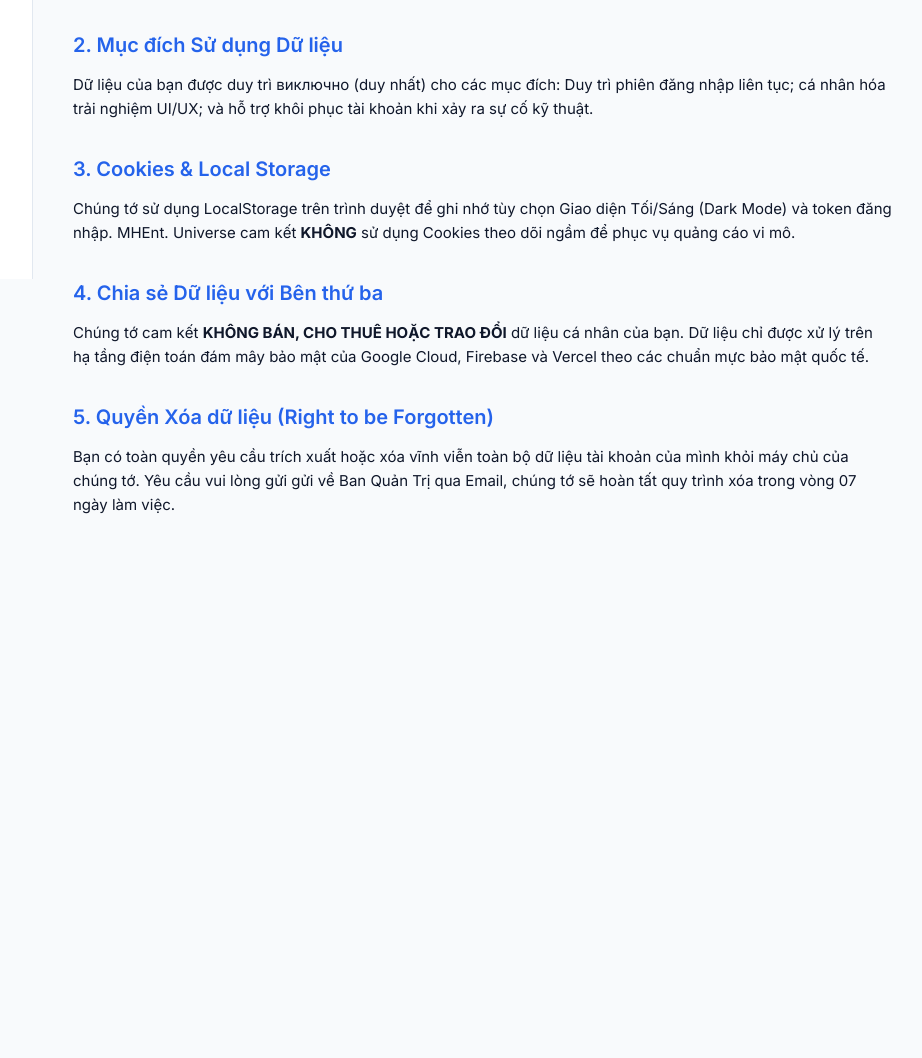
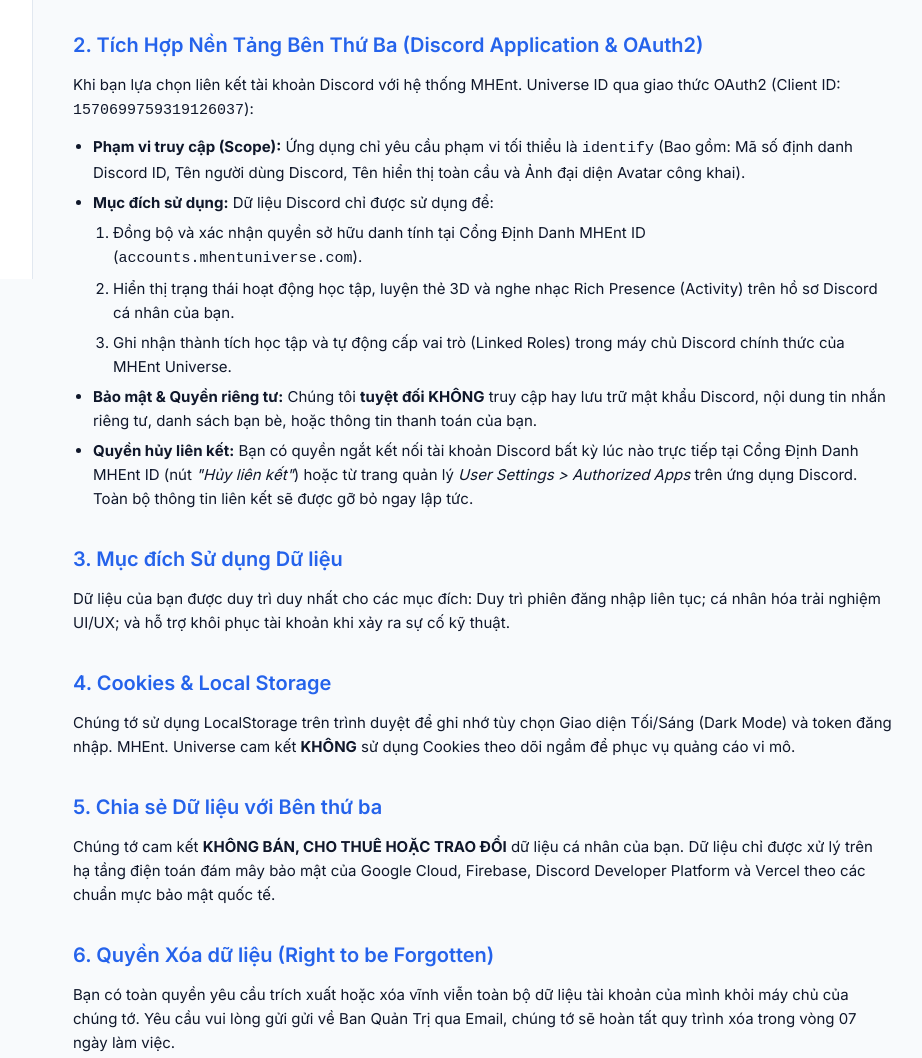
Before and after one commit to mhentuniverse/mhent-docs, a plain HTML site: page privacy.html in a window 1280 px wide. Shown: the part 521-1579 px from the top of the page, without its empty margins (247-1169 px from the left). Before the commit the page ends 1110 px from the top, so only its background shows below. Drawn offline with Linux system fonts and the light colour scheme.

Commit message:
docs: add Discord OAuth2 integration terms and privacy policy

```diff
--- a/privacy.html
+++ b/privacy.html
@@ -19,7 +19,7 @@
     </script>
     <meta charset="UTF-8">
     <meta name="viewport" content="width=device-width, initial-scale=1.0">
-    <title>Điều khoản Dịch vụ - MHEnt. Docs</title>
+    <title>Chính Sách Bảo Mật - MHEnt. Docs</title>
     <link rel="icon" type="image/png" href="https://mhentuniverse.com/assets/icon-web.png">
     <link href="https://fonts.googleapis.com/css2?family=Inter:wght@400;500;600;700&display=swap" rel="stylesheet">
     <link rel="stylesheet" href="https://cdnjs.cloudflare.com/ajax/libs/font-awesome/6.4.0/css/all.min.css">
@@ -104,7 +104,7 @@
         </div>
 
         <h1>Chính Sách Bảo Mật & Dữ Liệu</h1>
-        <div class="meta-info">Cập nhật lần cuối: 15 Tháng 07, 2026 | Phiên bản: 2.0</div>
+        <div class="meta-info">Cập nhật lần cuối: 13 Tháng 11, 2026 | Phiên bản: 2.1 (Tích Hợp Discord OAuth2)</div>
 
         <div class="alert-box">
             <strong><i class="fa-solid fa-shield-halved"></i> Cam kết:</strong> MHEnt. Universe tôn trọng quyền riêng tư của bạn. Chúng tớ tuân thủ nghiêm ngặt các nguyên tắc bảo vệ dữ liệu cá nhân theo quy định pháp luật.
@@ -120,22 +120,39 @@
         </section>
 
         <section>
-            <h2>2. Mục đích Sử dụng Dữ liệu</h2>
-            <p>Dữ liệu của bạn được duy trì виключно (duy nhất) cho các mục đích: Duy trì phiên đăng nhập liên tục; cá nhân hóa trải nghiệm UI/UX; và hỗ trợ khôi phục tài khoản khi xảy ra sự cố kỹ thuật.</p>
+            <h2>2. Tích Hợp Nền Tảng Bên Thứ Ba (Discord Application & OAuth2)</h2>
+            <p>Khi bạn lựa chọn liên kết tài khoản Discord với hệ thống MHEnt. Universe ID qua giao thức OAuth2 (Client ID: <code>1570699759319126037</code>):</p>
+            <ul>
+                <li><strong>Phạm vi truy cập (Scope):</strong> Ứng dụng chỉ yêu cầu phạm vi tối thiểu là <code>identify</code> (Bao gồm: Mã số định danh Discord ID, Tên người dùng Discord, Tên hiển thị toàn cầu và Ảnh đại diện Avatar công khai).</li>
+                <li><strong>Mục đích sử dụng:</strong> Dữ liệu Discord chỉ được sử dụng để:
+                    <ol style="margin-left: 20px; margin-top: 6px;">
+                        <li>Đồng bộ và xác nhận quyền sở hữu danh tính tại Cổng Định Danh MHEnt ID (<code>accounts.mhentuniverse.com</code>).</li>
+                        <li>Hiển thị trạng thái hoạt động học tập, luyện thẻ 3D và nghe nhạc Rich Presence (Activity) trên hồ sơ Discord cá nhân của bạn.</li>
+                        <li>Ghi nhận thành tích học tập và tự động cấp vai trò (Linked Roles) trong máy chủ Discord chính thức của MHEnt Universe.</li>
+                    </ol>
+                </li>
+                <li><strong>Bảo mật & Quyền riêng tư:</strong> Chúng tôi <strong>tuyệt đối KHÔNG</strong> truy cập hay lưu trữ mật khẩu Discord, nội dung tin nhắn riêng tư, danh sách bạn bè, hoặc thông tin thanh toán của bạn.</li>
+                <li><strong>Quyền hủy liên kết:</strong> Bạn có quyền ngắt kết nối tài khoản Discord bất kỳ lúc nào trực tiếp tại Cổng Định Danh MHEnt ID (nút <em>"Hủy liên kết"</em>) hoặc từ trang quản lý <em>User Settings &gt; Authorized Apps</em> trên ứng dụng Discord. Toàn bộ thông tin liên kết sẽ được gỡ bỏ ngay lập tức.</li>
+            </ul>
         </section>
 
         <section>
-            <h2>3. Cookies & Local Storage</h2>
+            <h2>3. Mục đích Sử dụng Dữ liệu</h2>
+            <p>Dữ liệu của bạn được duy trì duy nhất cho các mục đích: Duy trì phiên đăng nhập liên tục; cá nhân hóa trải nghiệm UI/UX; và hỗ trợ khôi phục tài khoản khi xảy ra sự cố kỹ thuật.</p>
+        </section>
+
+        <section>
+            <h2>4. Cookies & Local Storage</h2>
             <p>Chúng tớ sử dụng LocalStorage trên trình duyệt để ghi nhớ tùy chọn Giao diện Tối/Sáng (Dark Mode) và token đăng nhập. MHEnt. Universe cam kết <strong>KHÔNG</strong> sử dụng Cookies theo dõi ngầm để phục vụ quảng cáo vi mô.</p>
         </section>
 
         <section>
-            <h2>4. Chia sẻ Dữ liệu với Bên thứ ba</h2>
-            <p>Chúng tớ cam kết <strong>KHÔNG BÁN, CHO THUÊ HOẶC TRAO ĐỔI</strong> dữ liệu cá nhân của bạn. Dữ liệu chỉ được xử lý trên hạ tầng điện toán đám mây bảo mật của Google Cloud, Firebase và Vercel theo các chuẩn mực bảo mật quốc tế.</p>
+            <h2>5. Chia sẻ Dữ liệu với Bên thứ ba</h2>
+            <p>Chúng tớ cam kết <strong>KHÔNG BÁN, CHO THUÊ HOẶC TRAO ĐỔI</strong> dữ liệu cá nhân của bạn. Dữ liệu chỉ được xử lý trên hạ tầng điện toán đám mây bảo mật của Google Cloud, Firebase, Discord Developer Platform và Vercel theo các chuẩn mực bảo mật quốc tế.</p>
         </section>
 
         <section>
-            <h2>5. Quyền Xóa dữ liệu (Right to be Forgotten)</h2>
+            <h2>6. Quyền Xóa dữ liệu (Right to be Forgotten)</h2>
             <p>Bạn có toàn quyền yêu cầu trích xuất hoặc xóa vĩnh viễn toàn bộ dữ liệu tài khoản của mình khỏi máy chủ của chúng tớ. Yêu cầu vui lòng gửi gửi về Ban Quản Trị qua Email, chúng tớ sẽ hoàn tất quy trình xóa trong vòng 07 ngày làm việc.</p>
         </section>
     </main>
```
Also changed, not shown: terms.html (+8 -2 lines).
